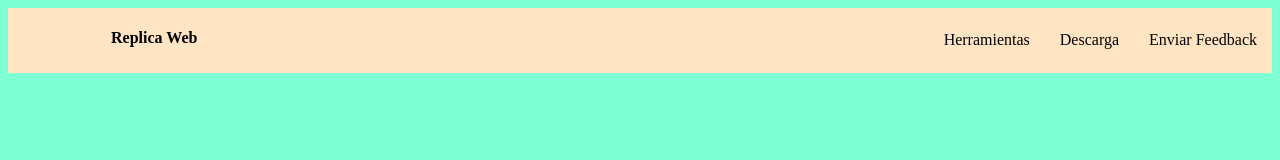
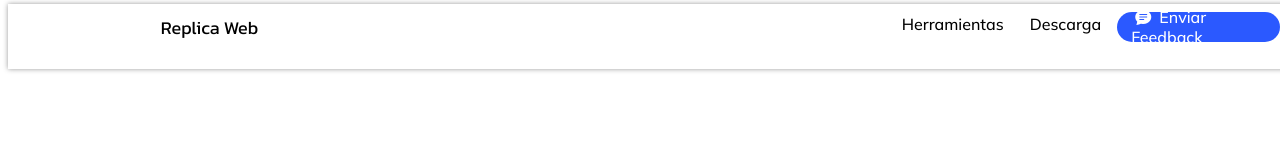
Before and after one commit to JessRm04/Proyecto2, a plain HTML site: page index.html in a window 1280 px wide. Drawn offline with nearby package versions, Linux system fonts and the light colour scheme.

Commit message:
navbar completa

```diff
--- a/index.html
+++ b/index.html
@@ -4,17 +4,22 @@
     <meta charset="UTF-8">
     <meta http-equiv="X-UA-Compatible" content="IE=edge">
     <meta name="viewport" content="width=device-width, initial-scale=1.0">
+    <link rel="stylesheet" href="https://cdn.jsdelivr.net/npm/bootstrap-icons@1.3.0/font/bootstrap-icons.css">
+    <link rel="preconnect" href="https://fonts.gstatic.com" />
+    <link href="https://fonts.googleapis.com/css2?family=Newsreader:ital,wght@0,600;1,600&amp;display=swap" rel="stylesheet" />
+    <link href="https://fonts.googleapis.com/css2?family=Mulish:ital,wght@0,300;0,500;0,600;0,700;1,300;1,500;1,600;1,700&amp;display=swap" rel="stylesheet" />
+    <link href="https://fonts.googleapis.com/css2?family=Kanit:ital,wght@0,400;1,400&amp;display=swap" rel="stylesheet" />
     <link rel="stylesheet" href="./style.css">
     <title>Replica Web</title>
 </head>
 <body>
     <nav>
-        <h4>Replica Web</h4>
+        <div class="logo-container"><a href=# class="logo">Replica Web</a></div>
         <ul>
-            <li><a href=#></a>Herramientas</a></li>
-            <li><a href=#></a>Descarga</a></li>
-            <li><a href=#></a>Enviar Feedback</a></li>
+            <li><a href=# class="nav-item">Herramientas</a></li>
+            <li><a href=# class="nav-item">Descarga</a></li>
         </ul>
+        <div class="button-container"><a href=# class="button"><i class="bi bi-chat-text-fill"></i> Enviar Feedback</a></div>
     </nav>
 
 
--- a/style.css
+++ b/style.css
@@ -1,43 +1,128 @@
-<link href="https://fonts.googleapis.com/css2?family=Newsreader:ital,wght@0,600;1,600&amp;display=swap" rel="stylesheet" />
-
 *{
-    margin:2;
-    padding: 2;
+    margin: 2px;
+    padding: 2px;
 }
 
 body{
     background:scroll;
-    background-color:aquamarine;
-    }
+    background-color:rgb(255, 255, 255);
+    padding-top: 0px;
+    margin-top:0px;
+}
 
 nav{
    display: flex;
-   justify-content: space-between;
-   background-color: bisque;
    height: 65px;
+   margin: 0px;
+   padding: 0px;
+   background-color: rgb(255, 255, 255);
+   width: 100%;
+   text-decoration: none;
+   position:fixed;
+   box-shadow: 0px 0px 5px 0px #999;
 }
 
-h4{
-    padding-left: 100px;
-    padding-top: 18px;
-    margin: 3px;
+nav a{
+    text-decoration: none;
+
+}
+
+nav a:hover{
+    text-decoration: none;
+    color:rgb(24, 24, 24);
+
+}
+
+.logo-container{
+    display: flex;
+    justify-content:end;
+    padding-top: 6px;
+    margin: 0px;
+    font-family: 'Kanit', sans-serif;
+    font-size: 18px;
+    width: 300px;
+    color:black;
+}
+
+.logo{
+    color:black;
 }
 
 nav ul{
-    padding-top: 0px;
-    margin-top: 0px;
     display: flex;
-    justify-content: end;
-    list-style: none;
+    justify-content: flex-end;
+    width: 996px;
 }
 
 nav ul li{
-    padding-left: 15px;
-    padding-right: 15px;
+    display: flex;
+    flex-direction: flex-end;
+    padding-left: 0px;
+    padding-right: 0px;
 }
 
+
 nav ul li a{
+    padding-left: 20px;
+    padding-top: 2px;
+    margin: 0px;
+    font-family: 'Kanit', sans-serif;
+    font-size: 18px;
     text-decoration:none;
-    font-size: 40px;
-    color
+
 }
+
+.nav-item{
+    display: flex;
+    flex-direction: flex-end;
+    text-decoration:none;
+    font-size: 16px;
+    font-family: 'Mulish', sans-serif;
+    color:black;
+}
+
+
+.nav-item:hover{
+    color:blue;
+}
+
+.button-container{
+    width: 170px;
+    padding: 10px;
+    margin: 8px;
+    height: 10px;
+    left: 148px;
+    top: 180px;
+    background: #2B59FF;
+    border-radius: 50px;
+    display: flex;
+    align-items: center;
+    justify-content: center;
+    font-family: 'Mulish', sans-serif;
+    color:rgb(255, 255, 255);
+    text-decoration:none;
+}
+
+.button{
+    color:rgb(255, 255, 255);
+}
+
+.button-tamaño:hover{
+    color:dimgrey
+}
+
+
+
+
+
+
+
+
+
+@media only screen and (max-width: 767px) {
+    nav {
+        height: 120px;
+        flex-direction: column;
+        text-align: center;
+    }
+}
```
